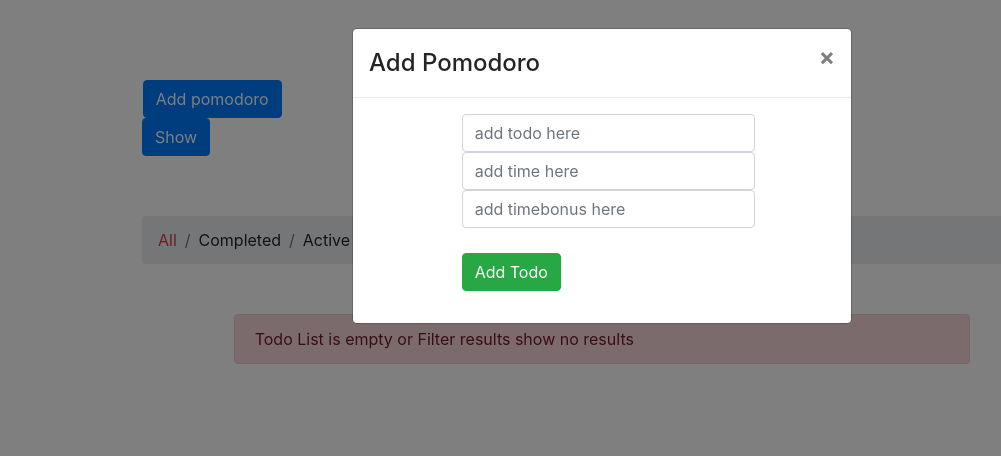
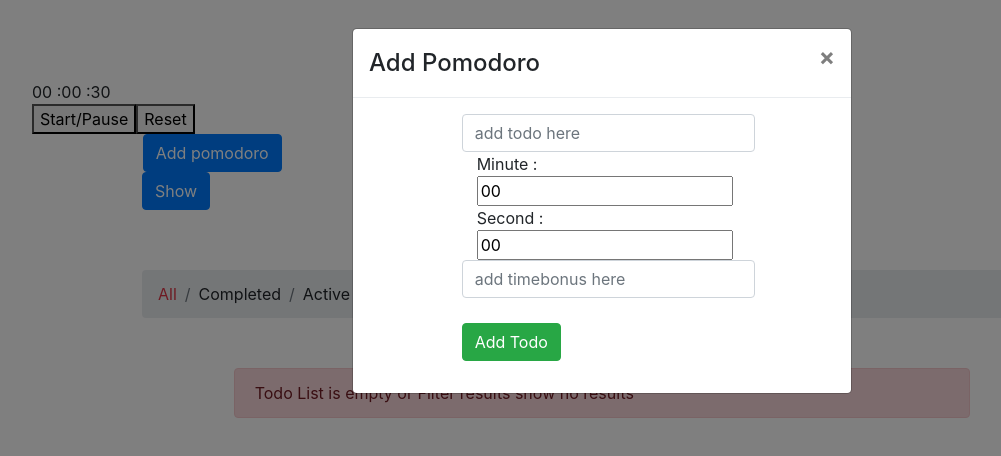
Before and after one commit to Le-Quang-Thinh/app-Fb, a React (Create React App) app: page / in a window 1280 px wide. Both pictures are taken after a click on the button "Add pomodoro". Shown: the top 456 px of the page, without its empty margins (38-1039 px from the left). Built offline with nearby package versions, Linux system fonts and the light colour scheme.

Commit message:
countdown time

```diff
--- a/package.json
+++ b/package.json
@@ -3,11 +3,13 @@
   "version": "0.1.0",
   "private": true,
   "dependencies": {
+    "antd": "^3.25.3",
     "bootstrap": "^4.3.1",
     "react": "^16.11.0",
     "react-bootstrap": "^1.0.0-beta.15",
     "react-dom": "^16.11.0",
     "react-nouislider": "^2.0.1",
+    "react-numeric-input": "^2.2.3",
     "react-redux": "^7.1.3",
     "react-scripts": "3.2.0",
     "reactstrap": "^8.1.1",
--- a/src/App.js
+++ b/src/App.js
@@ -2,15 +2,15 @@ import React, { Component } from 'react'
 import Table from './containers/Table'
 import Modals from './components/modal'
 import Clock from './containers/ClockTimeOut'
+import Timer from './components/Clock'
 class App extends Component {
   render()
   {
-    const currentDate = new Date();
-    const year = (currentDate.getMonth() === 11 && currentDate.getDate() > 23) ? currentDate.getFullYear() + 1 : currentDate.getFullYear();
     return (
       <div className="App">
         <div className="container" style={{ marginTop: "80px"}} >
           <div className="row">
+            <Timer></Timer>
           <Modals></Modals>
             <Table />
             {/* <Countdown date={`${year}-12-24T00:00:00`} /> */}
--- a/src/actions/actionCreator.js
+++ b/src/actions/actionCreator.js
@@ -1,12 +1,13 @@
-import { ADD_TODO, REMOVE_TODO, TOGGLE_TODO, SET_VISIBILITY_FILTER,PAUSE_START_TIME,OPEN_MODAL } from './actionsTypes'
+import { ADD_TODO, REMOVE_TODO, TOGGLE_TODO, SET_VISIBILITY_FILTER,PAUSE_START_TIME,OPEN_MODAL,TICK } from './actionsTypes'
 
 let TodoId = 2
 
-export const addTodo = (text,timeStart,timeBonus) => ({
+export const addTodo = (text,minute,second,timeBonus) => ({
     type: ADD_TODO,
     id: TodoId++,
     text:text,
-    timeStart:timeStart,
+    minute:minute,
+    second:second,
     timeBonus:timeBonus
 })
 export const pauseOrStatrTime = (id) => ({
@@ -26,6 +27,10 @@ export const toggleTodo = (id) => {
 }
 }
 
+export const Tick = (id) => ({
+    type: TICK,
+    id: id
+    })
 export const modalOpen = (id) =>
 {
 return {
--- a/src/actions/actionsTypes.js
+++ b/src/actions/actionsTypes.js
@@ -7,3 +7,4 @@ export const SHOW_ACTIVE = 'SHOW_ACTIVE'
 export const SET_VISIBILITY_FILTER = 'SET_VISIBILITY_FILTER'
 export const PAUSE_START_TIME ='PAUSE_START_TIME'
 export const OPEN_MODAL ='OPEN_MODAL'
+export const TICK='TICK'
--- a/src/components/Accordion.js
+++ b/src/components/Accordion.js
@@ -1,32 +1,54 @@
 import Accordion from 'react-bootstrap/Accordion';
 import Card from 'react-bootstrap/Card';
+import Button from 'react-bootstrap/Button';
 import React,{Component}  from 'react';
 import ModalClock from './ModalClock';
 
 
+class Example extends Component {
+  constructor(props) {
+    super(props);
+    this.state = { intervalId: 0 }
+  }
+  tick =(id,stop) =>{
+    this.props.StartCountDown(id)
+    let intervalId ;
+       intervalId = setInterval(() => {
+      this.props.StartTick(id)
+    }, 1000);
+    // else {
+    //   clearInterval(this.state.intervalId);
+    // }
+    this.setState({ intervalId: intervalId });
+  }
 
-class Example extends Component {
     render()
     {
-        const {todo,modal_Open} = this.props;
-        console.log(todo);
-        console.log(modal_Open);
+        const {todo} = this.props;
+        console.log('second',todo.second);
+        console.log('minute',todo.minute);
     return (
-      <><ModalClock onHandleClick={() =>this.props.modal_Open(todo.id)} modal={todo.modal} timeStart={todo.timeStart} pause={todo.stop} timeBonus={todo.timeBonus} text={todo.text}></ModalClock>
+      <>
+      {/* <ModalClock onHandleClick={() =>this.props.modal_Open(todo.id)} onHandleTick={()=>this.props.StartTick(todo.id)} onHandleStart={() =>this.props.StartCountDown(todo.id)} modal={todo.modal}  minute={todo.minute} second={todo.second} pause={todo.stop} stops={todo.stop} text={todo.text}></ModalClock> */}
         <Accordion  style={{ color: "red" }} >
-
         <Card>
-          <Accordion.Toggle as={Card.Header} eventKey={todo.id}  onClick={() =>this.props.modal_Open(todo.id)}>
+          <Accordion.Toggle as={Card.Header} eventKey={todo.id}  >
             <p className="text-success">{todo.text} </p>
           </Accordion.Toggle>
           <Accordion.Collapse eventKey={todo.id}>
             <Card.Body>
-            <Card.Title className="text-info">TimeStart : {todo.timeStart}</Card.Title>
-            <Card.Text  className="text-danger">TimeBonus :{todo.timeBonus}</Card.Text>
-            <Card.Text  className="text-warning">{todo.completed === true ? "(completed)" : ""}</Card.Text>
-
+                    <Card.Title className="text-info">TimeStart {todo.minute}:{todo.second }</Card.Title>
+                    <Card.Text  className="text-warning">{todo.completed === true ? "(completed)" : ""}</Card.Text>
+               <Button variant="secondary"  onClick={(todo.stop )? () =>this.props.StartCountDown(todo.id) : ()=>this.props.StartTick(todo.id)}>
+                Start/Pause
+                </Button>
+                <Button variant="primary"  onClick={() => this.tick(todo.id,todo.stop)}>
+                  Start
+                </Button>
+                <Button variant="primary"  onClick={() =>this.props.modal_Open(todo.id)}>
+                  Open Modal
+                </Button>
             </Card.Body>
-
           </Accordion.Collapse>
         </Card>
       </Accordion>
--- /dev/null
+++ b/src/components/Clock.js
@@ -0,0 +1,63 @@
+import React, { Component } from 'react'
+
+export default class  Timer extends Component {
+    state = {
+      isActive: false,
+      secondsElapsed: 30
+    };
+
+    getHours() {
+      return ("0" + Math.floor(this.state.secondsElapsed / 3600)).slice(-2);
+    }
+
+    getMinutes() {
+      return ("0" + Math.floor((this.state.secondsElapsed % 3600) / 60)).slice(-2);
+    }
+
+    getSeconds() {
+      return ("0" + (this.state.secondsElapsed % 60)).slice(-2);
+    }
+
+    startTime = () => {
+      this.setState({ isActive: true });
+
+      this.countdown = setInterval(() => {
+        this.setState(({ secondsElapsed }) => ({
+          secondsElapsed: secondsElapsed - 1
+        }));
+      }, 1000);
+    };
+
+    resetTime = () => {
+      clearInterval(this.countdown);
+      this.setState({
+        secondsElapsed: 30,
+        isActive: false
+      });
+    };
+
+    pauseTime = () => {
+      clearInterval(this.countdown);
+      this.setState({ isActive: false });
+    };
+
+    render() {
+      return (
+        <div className="App">
+          <div className="timer-container">
+            <span className="bloc-timer"> {this.getHours()}</span>
+            <span className="bloc-timer"> :{this.getMinutes()}</span>
+            <span className="bloc-timer"> :{this.getSeconds()}</span>
+          </div>
+          <div>
+            <button
+              onClick={this.state.isActive ? this.pauseTime : this.startTime}
+            >
+              Start/Pause
+            </button>
+            <button onClick={this.resetTime}>Reset</button>
+          </div>
+        </div>
+      );
+    }
+  }
--- a/src/components/Form.js
+++ b/src/components/Form.js
@@ -1,10 +1,12 @@
 import React, {Component} from 'react'
+// import NumericInput from 'react-numeric-input';
 class Form extends Component {
     constructor(props){
         super(props)
         this.state = {
             todotext: '',
-            timeStart:'',
+            minute:'00',
+            second:'00',
             timeBonus:''
         }
     }
@@ -15,31 +17,39 @@ class Form extends Component {
             todotext: e.target.value
         })
     }
-    onChangeTodoText2= (e)=>{
-        e.preventDefault();
-        this.setState({
-            timeStart: e.target.value
-        })
-    }
+
     onChangeTodoText3= (e)=>{
         e.preventDefault();
         this.setState({
             timeBonus: e.target.value
         })
     }
+    Minute= (e) =>{
+        this.setState({
+            minute: e.target.value
+        })}
+    Second= (e) =>{
+        this.setState({
+            second: e.target.value
+        })}
 
     render(){
 
         return (
+            <>
                   <div className="form-group row">
-
                     <div className="col-sm-10">
                       <input onChange={this.onChangeTodoText} value={this.state.todotext} type="text" className="form-control" id="inputEmail3" placeholder="add todo here"/>
-                      <input onChange={this.onChangeTodoText2} value={this.state.timeStart} type="text" className="form-control" id="inputEmail3" placeholder="add time here"/>
+                      <div className="col-7">
+                        Minute :<input type="number"  min="0" max="60" value={this.state.minute} onChange={this.Minute} step="any" />
+                        Second :<input type="number"  min="0" max="60" value={this.state.second} onChange={this.Second} step="any" />
+                      </div>
+                      {/* <input onChange={this.onChangeTodoText2} value={this.state.timeStart} type="text" className="form-control" id="inputEmail3" placeholder="add time here"/> */}
                       <input onChange={this.onChangeTodoText3} value={this.state.timeBonus} type="text" className="form-control" id="inputEmail3" placeholder="add timebonus here"/>
-                      <button type="button" onClick={() =>{ this.props.addTodo(this.state.todotext,this.state.timeStart,this.state.timeBonus); this.setState({ todotext: '',timeStart:'',timeBonus:''}) } } style={{marginTop: "25px"}} className="btn btn-success">Add Todo</button>
+                      <button type="button" onClick={() =>{ this.props.addTodo(this.state.todotext,this.state.minute,this.state.second,this.state.timeBonus); this.setState({ todotext: '',timeStart:'',timeBonus:''}) } } style={{marginTop: "25px"}} className="btn btn-success">Add Todo</button>
                     </div>
                   </div>
+            </>
         );
     }
 }
--- a/src/components/ListTable.js
+++ b/src/components/ListTable.js
@@ -26,7 +26,7 @@ class Tables extends Component {
                             width:"70%"
                           }}
                         >
-                        <Example todo={todo} modal_Open={this.props.todos.modalOpen}></Example>
+                        <Example todo={todo} modal_Open={this.props.todos.modalOpen}  StartTick={this.props.todos.Tick} StartCountDown={this.props.todos.pauseOrStatrTime}></Example>
                         </td>
                         <td>
                           <span
@@ -38,11 +38,11 @@ class Tables extends Component {
                               marginRight: "20px"
                             }}
                           />
-                          <span
+                          {/* <span
                             className="fas fa-check-circle"
                             onClick={() => this.props.todos.toggleTodo(todo.id)}
                             style={{ color: "white", fontSize: "20pt" }}
-                          />
+                          /> */}
                         </td>
                       </tr>
                     ))}
--- a/src/index.js
+++ b/src/index.js
@@ -6,7 +6,7 @@ import MainReducer from './reducers/MainReducer'
 import App from './App';
 import registerServiceWorker from './registerServiceWorker';
 
-const store = createStore(MainReducer);
+const store = createStore(MainReducer,window.__REDUX_DEVTOOLS_EXTENSION__ && window.__REDUX_DEVTOOLS_EXTENSION__());
 
 ReactDOM.render(<Provider store={store}>
 <App />
--- a/src/reducers/TodoReducer.js
+++ b/src/reducers/TodoReducer.js
@@ -1,4 +1,4 @@
-import { ADD_TODO, REMOVE_TODO, TOGGLE_TODO,PAUSE_START_TIME,OPEN_MODAL} from '../actions/actionsTypes'
+import { ADD_TODO, REMOVE_TODO, TOGGLE_TODO,PAUSE_START_TIME,OPEN_MODAL,TICK} from '../actions/actionsTypes'
 
 const INITIAL_DATA = []
 
@@ -10,8 +10,9 @@ const TodoReducer = (state=INITIAL_DATA, action) => {
                 id: action.id,
                 text: action.text,
                 completed: false,
-                stop: false,
-                timeStart:action.timeStart,
+                stop: true,
+                minute:action.minute,
+                second:action.second,
                 timeBonus:action.timeBonus,
                 timeStop:'',
                 modal: false
@@ -28,9 +29,21 @@ const TodoReducer = (state=INITIAL_DATA, action) => {
              return state.filter(todo => todo.id !== numIndex);
         case PAUSE_START_TIME :
              return state.map(todo =>
-                (todo.id === action.id)
-                    ? {...todo, stop: !todo.stop}
-                : todo
+                (todo.id === action.id) ? {...todo, stop: !todo.stop} : todo
+                )
+        case TICK:
+            return(
+                state.map(todo =>
+                        (todo.id === action.id && todo.stop === false)
+                            ? (todo.second > 0)
+                                ? {...todo,second:todo.second-1}
+                                : (todo.second ===0)
+                                    ? ( parseInt(todo.minute) === 0)
+                                        ? {...todo,stop:true,completed:true}
+                                        : {...todo,second: 59 ,minute:  parseInt(todo.minute)-1}
+                                    : {...todo,second: 59}
+                            :todo
+                            )
                 )
         case OPEN_MODAL:
             return state.map(todo =>
```
Also changed, not shown: src/components/ModalClock.js (+18 -4 lines), src/containers/Table.js (+6 -2 lines), 1 other file (tests, documents, lock files or other folders).
